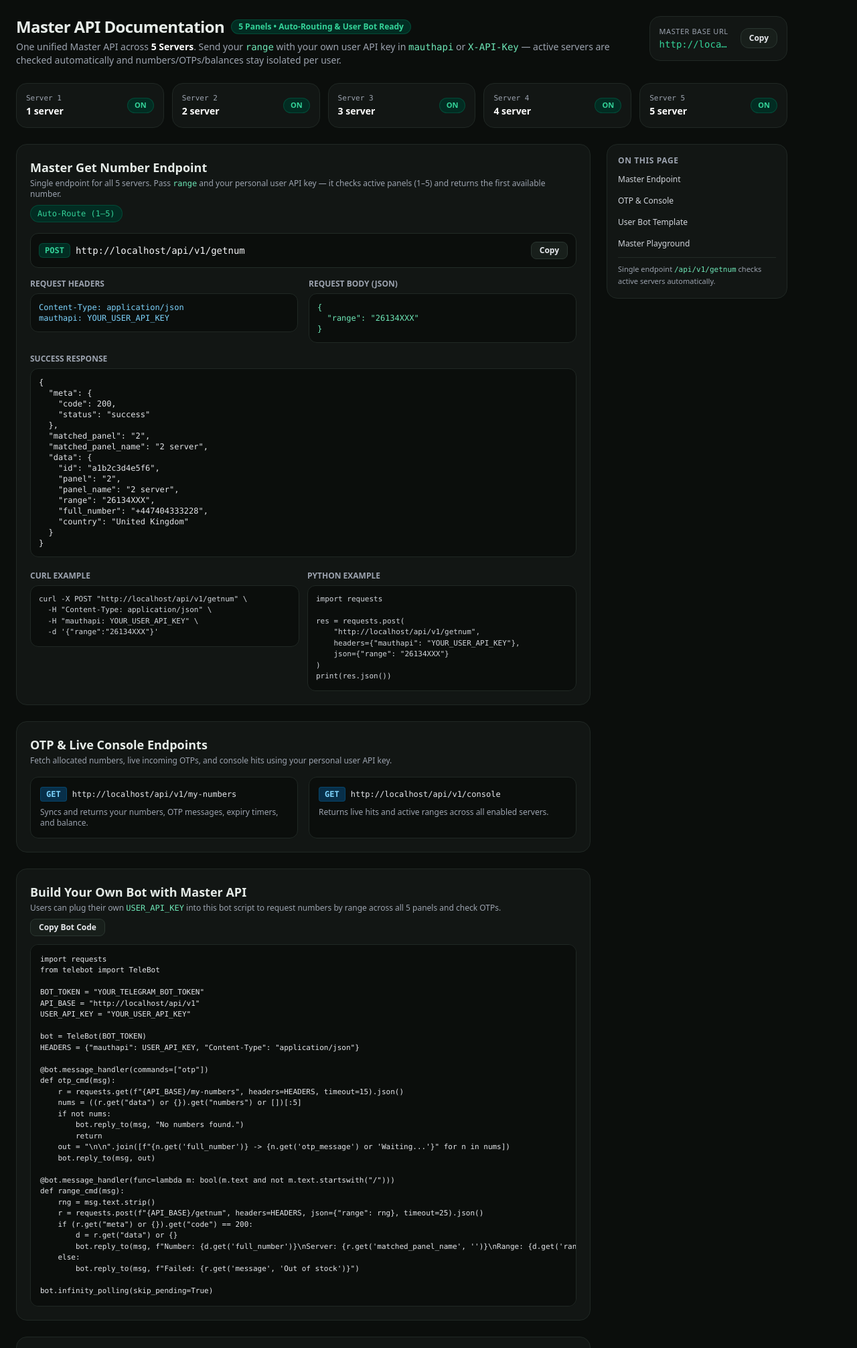
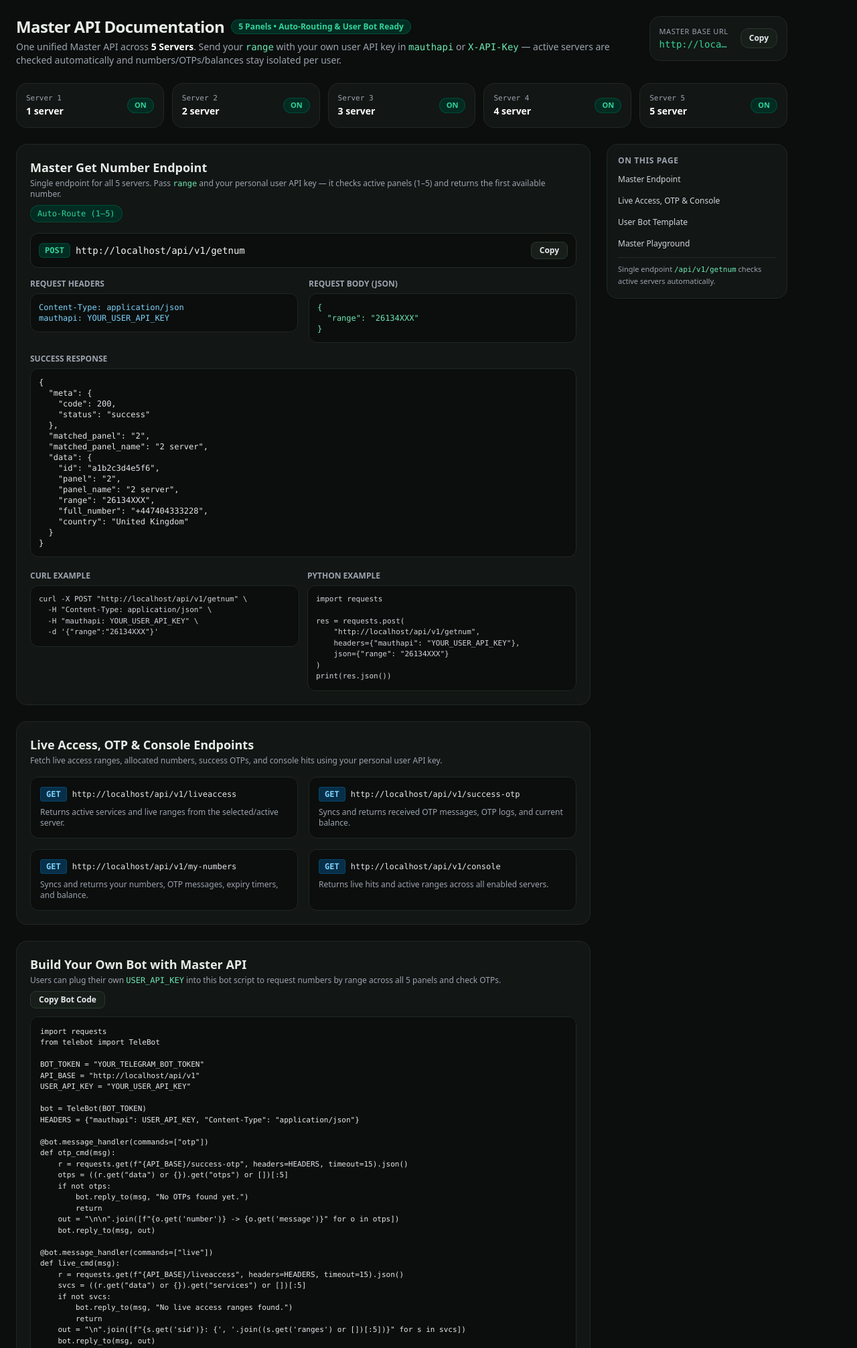
Before and after one commit to mrifathossen57-svg/Free-ai, a Flask app: page /api-docs in a window 1280 px wide. Shown: the top 2013 px of the page at 67% size. Run offline with Flask 3, Linux system fonts and the light colour scheme; data comes from the database, SQL or seed files in the repository; some libraries are stand-ins or nearby versions.

Commit message:
Update api_docs.html

```diff
--- a/templates/api_docs.html
+++ b/templates/api_docs.html
@@ -142,16 +142,32 @@ print(res.json())</pre>
         </div>
       </section>
 
-      <!-- OTP & Live Console Endpoints -->
+      <!-- Live Access, OTP & Live Console Endpoints -->
       <section id="otp-console" class="card rounded-2xl p-5 space-y-4 scroll-mt-6">
         <div>
-          <h2 class="text-lg font-bold">OTP &amp; Live Console Endpoints</h2>
+          <h2 class="text-lg font-bold">Live Access, OTP &amp; Console Endpoints</h2>
           <p class="text-xs text-gray-400 mt-0.5">
-            Fetch allocated numbers, live incoming OTPs, and console hits using your personal user API key.
+            Fetch live access ranges, allocated numbers, success OTPs, and console hits using your personal user API key.
           </p>
         </div>
 
         <div class="grid grid-cols-1 md:grid-cols-2 gap-4">
+          <div class="p-3.5 rounded-xl bg-[#0b0e0c] border border-[#202824] space-y-2">
+            <div class="flex items-center gap-2">
+              <span class="px-2 py-0.5 rounded bg-sky-950 text-sky-300 border border-sky-700/40 font-mono text-xs font-bold">GET</span>
+              <span class="font-mono text-xs text-gray-200">{{ site_base }}/liveaccess</span>
+            </div>
+            <p class="text-xs text-gray-400">Returns active services and live ranges from the selected/active server.</p>
+          </div>
+
+          <div class="p-3.5 rounded-xl bg-[#0b0e0c] border border-[#202824] space-y-2">
+            <div class="flex items-center gap-2">
+              <span class="px-2 py-0.5 rounded bg-sky-950 text-sky-300 border border-sky-700/40 font-mono text-xs font-bold">GET</span>
+              <span class="font-mono text-xs text-gray-200">{{ site_base }}/success-otp</span>
+            </div>
+            <p class="text-xs text-gray-400">Syncs and returns received OTP messages, OTP logs, and current balance.</p>
+          </div>
+
           <div class="p-3.5 rounded-xl bg-[#0b0e0c] border border-[#202824] space-y-2">
             <div class="flex items-center gap-2">
               <span class="px-2 py-0.5 rounded bg-sky-950 text-sky-300 border border-sky-700/40 font-mono text-xs font-bold">GET</span>
@@ -197,12 +213,22 @@ HEADERS = {"mauthapi": USER_API_KEY, "Content-Type": "application/json"}
 
 @bot.message_handler(commands=["otp"])
 def otp_cmd(msg):
-    r = requests.get(f"{API_BASE}/my-numbers", headers=HEADERS, timeout=15).json()
-    nums = ((r.get("data") or {}).get("numbers") or [])[:5]
-    if not nums:
-        bot.reply_to(msg, "No numbers found.")
+    r = requests.get(f"{API_BASE}/success-otp", headers=HEADERS, timeout=15).json()
+    otps = ((r.get("data") or {}).get("otps") or [])[:5]
+    if not otps:
+        bot.reply_to(msg, "No OTPs found yet.")
         return
-    out = "\n\n".join([f"{n.get('full_number')} -> {n.get('otp_message') or 'Waiting...'}" for n in nums])
+    out = "\n\n".join([f"{o.get('number')} -> {o.get('message')}" for o in otps])
+    bot.reply_to(msg, out)
+
+@bot.message_handler(commands=["live"])
+def live_cmd(msg):
+    r = requests.get(f"{API_BASE}/liveaccess", headers=HEADERS, timeout=15).json()
+    svcs = ((r.get("data") or {}).get("services") or [])[:5]
+    if not svcs:
+        bot.reply_to(msg, "No live access ranges found.")
+        return
+    out = "\n".join([f"{s.get('sid')}: {', '.join((s.get('ranges') or [])[:5])}" for s in svcs])
     bot.reply_to(msg, out)
 
 @bot.message_handler(func=lambda m: bool(m.text and not m.text.startswith("/")))
@@ -224,7 +250,7 @@ bot.infinity_polling(skip_pending=True)</pre>
           <div>
             <h2 class="text-lg font-bold">Master API Playground</h2>
             <p class="text-xs text-gray-400 mt-0.5">
-              Test <code class="text-emerald-300">POST /api/v1/getnum</code> directly with your API key and <code class="text-emerald-300">range</code>.
+              Test your Master API endpoints directly with your API key and parameters.
             </p>
           </div>
           <span id="pgStatusBadge" class="self-start sm:self-auto px-2.5 py-1 rounded-full text-xs font-mono bg-[#181f1b] text-gray-300 border border-[#27312c]">
@@ -247,7 +273,15 @@ bot.infinity_polling(skip_pending=True)</pre>
         </div>
 
         <div class="grid grid-cols-1 sm:grid-cols-12 gap-2.5 items-center">
-          <div class="sm:col-span-9 px-3.5 py-2.5 rounded-xl bg-[#0b0e0c] border border-[#242e29] font-mono text-xs sm:text-sm text-emerald-300 truncate">
+          <select id="pgEndpointSelect" onchange="syncPlaygroundEndpoint()"
+                  class="sm:col-span-4 px-3.5 py-2.5 rounded-xl bg-[#0b0e0c] border border-[#242e29] font-mono text-xs sm:text-sm text-sky-300 focus:outline-none focus:border-emerald-500">
+            <option value="POST|/api/v1/getnum" selected>POST /getnum</option>
+            <option value="GET|/api/v1/liveaccess">GET /liveaccess</option>
+            <option value="GET|/api/v1/success-otp">GET /success-otp</option>
+            <option value="GET|/api/v1/console">GET /console</option>
+            <option value="GET|/api/v1/my-numbers">GET /my-numbers</option>
+          </select>
+          <div id="pgEndpointPreview" class="sm:col-span-5 px-3.5 py-2.5 rounded-xl bg-[#0b0e0c] border border-[#242e29] font-mono text-xs sm:text-sm text-emerald-300 truncate">
             POST {{ site_base }}/getnum
           </div>
           <button type="button" onclick="runMasterPlayground()" id="pgRunBtn"
@@ -256,7 +290,7 @@ bot.infinity_polling(skip_pending=True)</pre>
           </button>
         </div>
 
-        <div>
+        <div id="pgBodyWrapper">
           <label class="block text-xs text-gray-400 mb-1.5">Request Body (JSON)</label>
           <textarea id="pgRequestBody" rows="2"
                     class="w-full px-3.5 py-2.5 rounded-xl bg-[#0b0e0c] border border-[#242e29] font-mono text-xs text-emerald-300 focus:outline-none focus:border-emerald-500">{ "range": "26134XXX" }</textarea>
@@ -270,7 +304,7 @@ bot.infinity_polling(skip_pending=True)</pre>
           </div>
           <pre id="pgResponseBox" class="p-3.5 rounded-xl bg-[#0b0e0c] border border-[#202824] font-mono text-xs text-gray-200 overflow-x-auto max-h-72">{
   "ok": true,
-  "message": "Enter your API key and range, then click Run Master API."
+  "message": "Select an endpoint, enter your API key, and click Run Master API."
 }</pre>
         </div>
       </section>
@@ -281,7 +315,7 @@ bot.infinity_polling(skip_pending=True)</pre>
       <div class="card rounded-2xl p-4 lg:sticky lg:top-6 space-y-2">
         <div class="text-xs font-semibold uppercase tracking-wider text-gray-400 mb-2">On this page</div>
         <a href="#master-endpoint" class="block text-xs py-1 text-gray-300 hover:text-emerald-400">Master Endpoint</a>
-        <a href="#otp-console" class="block text-xs py-1 text-gray-300 hover:text-emerald-400">OTP &amp; Console</a>
+        <a href="#otp-console" class="block text-xs py-1 text-gray-300 hover:text-emerald-400">Live Access, OTP &amp; Console</a>
         <a href="#user-bot" class="block text-xs py-1 text-gray-300 hover:text-emerald-400">User Bot Template</a>
         <a href="#playground" class="block text-xs py-1 text-gray-300 hover:text-emerald-400">Master Playground</a>
         <div class="pt-2 border-t border-[#222b26] text-[11px] text-gray-400 leading-relaxed">
@@ -295,6 +329,8 @@ bot.infinity_polling(skip_pending=True)</pre>
 <div id="docsToast" class="fixed bottom-5 right-5 z-50 hidden px-4 py-2.5 rounded-xl bg-emerald-950 border border-emerald-600/50 text-emerald-200 text-xs font-semibold shadow-lg"></div>
 
 <script>
+  const SITE_BASE_URL = "{{ site_base }}";
+
   function showToast(msg) {
     const el = document.getElementById("docsToast");
     if (!el) return;
@@ -311,8 +347,23 @@ bot.infinity_polling(skip_pending=True)</pre>
     navigator.clipboard?.writeText(text).then(() => showToast(toastMsg)).catch(() => showToast("Copy failed"));
   }
 
+  function syncPlaygroundEndpoint() {
+    const sel = document.getElementById("pgEndpointSelect");
+    const preview = document.getElementById("pgEndpointPreview");
+    const bodyWrap = document.getElementById("pgBodyWrapper");
+    if (!sel || !preview) return;
+    const [method, path] = sel.value.split("|");
+    const suffix = path.replace("/api/v1", "");
+    preview.textContent = `${method} ${SITE_BASE_URL}${suffix}`;
+    if (bodyWrap) {
+      bodyWrap.classList.toggle("hidden", method !== "POST");
+    }
+  }
+
   async function runMasterPlayground() {
     const apiKey = document.getElementById("pgApiKey").value.trim();
+    const selVal = document.getElementById("pgEndpointSelect").value;
+    const [method, url] = selVal.split("|");
     const bodyText = document.getElementById("pgRequestBody").value.trim();
     const badge = document.getElementById("pgStatusBadge");
     const box = document.getElementById("pgResponseBox");
@@ -322,14 +373,17 @@ bot.infinity_polling(skip_pending=True)</pre>
     badge.textContent = "Running...";
 
     try {
-      const res = await fetch("/api/v1/getnum", {
-        method: "POST",
+      const opts = {
+        method,
         headers: {
           "Content-Type": "application/json",
           "mauthapi": apiKey
-        },
-        body: bodyText
-      });
+        }
+      };
+      if (method === "POST") {
+        opts.body = bodyText;
+      }
+      const res = await fetch(url, opts);
       const data = await res.json();
       badge.textContent = `HTTP ${res.status}`;
       box.textContent = JSON.stringify(data, null, 2);
```
